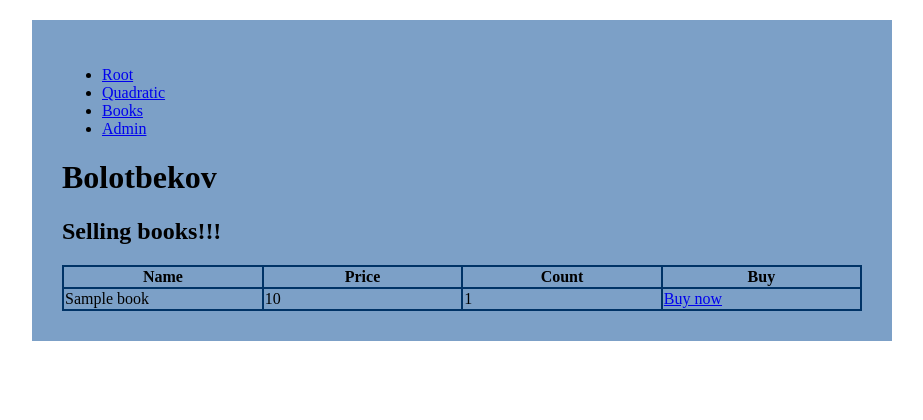
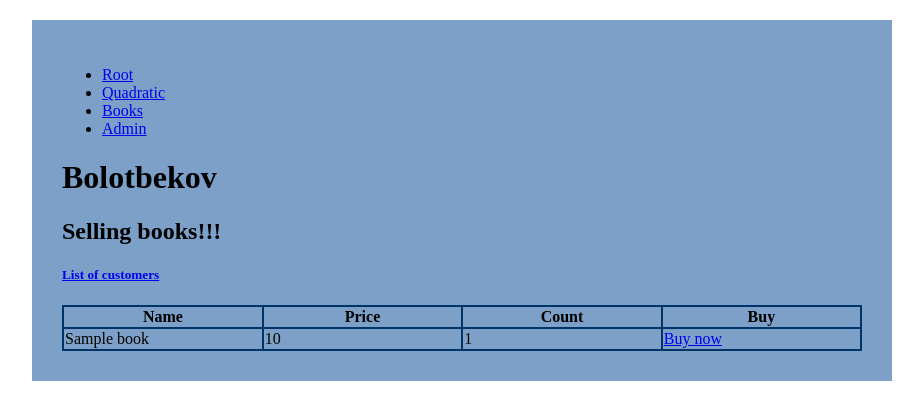
Before and after one commit to Askarb/semester7, a Django app: page /books/ in a window 1280 px wide. Shown: the top 420 px of the page, without its empty margins (178-1101 px from the left). Run offline with Django 3.2, Linux system fonts and the light colour scheme; tables that the repository leaves empty hold one stand-in row (values such as "Sample post"); some libraries are stand-ins or nearby versions.

Commit message:
changed some files

```diff
--- a/book/admin.py
+++ b/book/admin.py
@@ -9,7 +9,7 @@ class BookAdmin(admin.ModelAdmin):
 
 class CustomerAdmin(admin.ModelAdmin):
     list = ('name')
-    list_display = ('name', 'address')
+    list_display = ('name', 'address', 'book_id')
     pass
 
 admin.site.register(Books, BookAdmin)
--- a/book/models.py
+++ b/book/models.py
@@ -13,5 +13,5 @@ class Books(models.Model):
 class Customer(models.Model):
     name = models.CharField(max_length=100)
     address = models.CharField(max_length=100)
-    book_id = models.IntegerField()
+    book_id = models.ForeignKey(Books)
     date = models.DateField()
--- a/book/templates/book_index.html
+++ b/book/templates/book_index.html
@@ -2,6 +2,7 @@
 
 {% block books %}
     <h2>Selling books!!!</h2>
+    <h5><a href="/admin/book/customer/">List of customers</a></h5>
     <table class="list">
         <tr>
             <th>Name</th>
--- a/book/views.py
+++ b/book/views.py
@@ -24,9 +24,9 @@ def checkout(request, id):
             name = form.cleaned_data['name']
             address = form.cleaned_data['address']
             import datetime
-            new_customer = Customer.objects.create(name=name, address=address, book_id=id, date=datetime.datetime.now())
+            book = Books.objects.get(id=id)
+            new_customer = Customer.objects.create(name=name, address=address, book_id=book, date=datetime.datetime.now())
             new_customer.save()
-            book = Books.objects.get(id=id)
             book.count = book.count - 1;
             book.save()
             return redirect('/books/')
```
